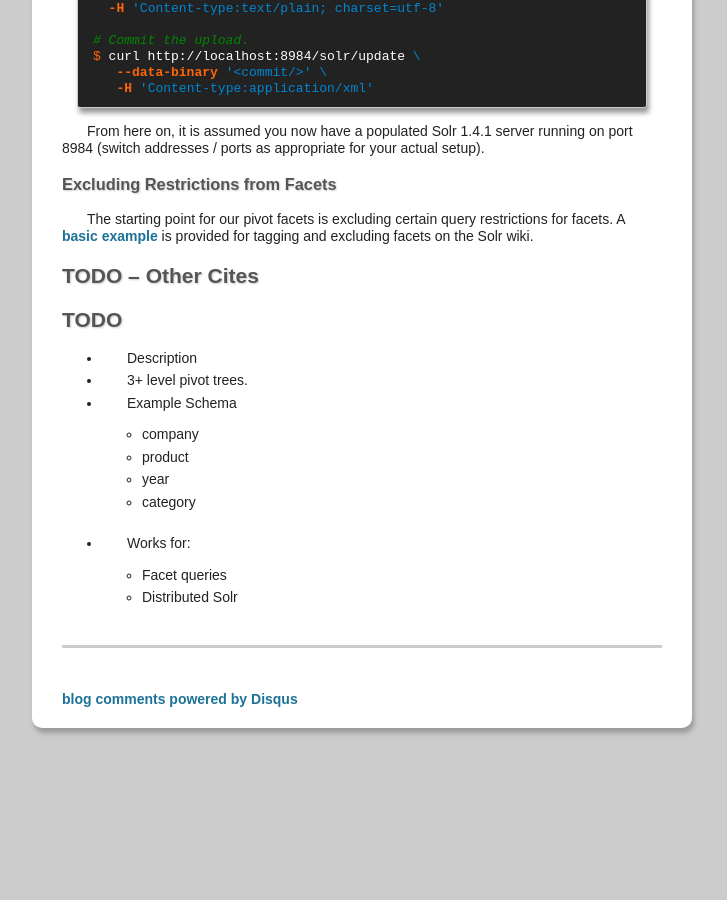
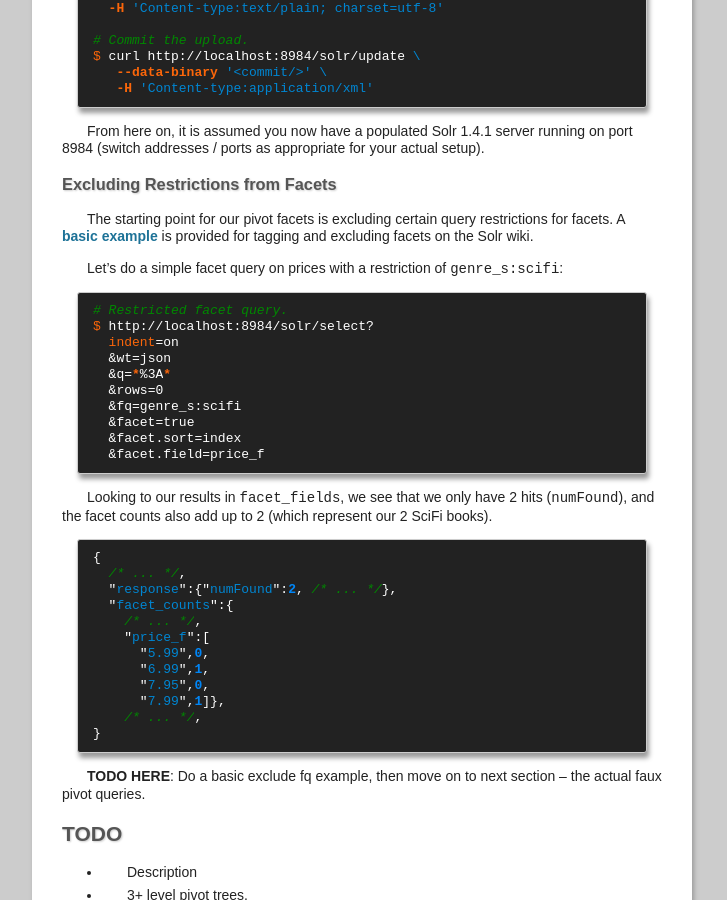
Before and after one commit to ryan-roemer/loose-bits, a Jekyll site: the page built from _posts/2011-09-19-pivot-facets-solr.md, in a window 1280 px wide and 900 px high, scrolled down 3323 px. Shown: the whole window, without its empty margins (278-1005 px from the left). Built offline with Jekyll 4.4.1, drawn with Linux system fonts in a browser that asks for light colours; Markdown is read by kramdown in place of the engine named in the settings; comment, search, counter and statistics services are not loaded; before the commit the page ends 4081 px from its top, so only the background shows below that.

Commit message:
Solr Pivot: Basic facet query.

```diff
--- a/_posts/2011-09-19-pivot-facets-solr.md
+++ b/_posts/2011-09-19-pivot-facets-solr.md
@@ -204,6 +204,46 @@ The starting point for our pivot facets is excluding certain query restrictions
 for facets. A [basic example][ex_facets] is provided for tagging and excluding
 facets on the Solr wiki.
 
+Let's do a simple facet query on prices with a restriction of
+``genre_s:scifi``:
+
+{% highlight bash %}
+# Restricted facet query.
+$ http://localhost:8984/solr/select?
+  indent=on
+  &wt=json
+  &q=*%3A*
+  &rows=0
+  &fq=genre_s:scifi
+  &facet=true
+  &facet.sort=index
+  &facet.field=price_f
+{% endhighlight %}
+
+Looking to our results in ``facet_fields``, we see that we only have 2 hits
+(``numFound``), and the facet counts also add up to 2 (which represent our 2
+SciFi books).
+
+{% highlight javascript %}
+{
+  /* ... */,
+  "response":{"numFound":2, /* ... */},
+  "facet_counts":{
+    /* ... */,
+    "price_f":[
+      "5.99",0,
+      "6.99",1,
+      "7.95",0,
+      "7.99",1]},
+    /* ... */,
+}
+{% endhighlight %}
+
+
+
+
+**TODO HERE**: Do a basic exclude fq example, then move on to next section --
+the actual faux pivot queries.
 
 
 
@@ -222,13 +262,6 @@ facets on the Solr wiki.
 
 
 <!-- more start -->
-
-## TODO -- Other Cites
-
-
-
-
-
 
 ## TODO
 
```
